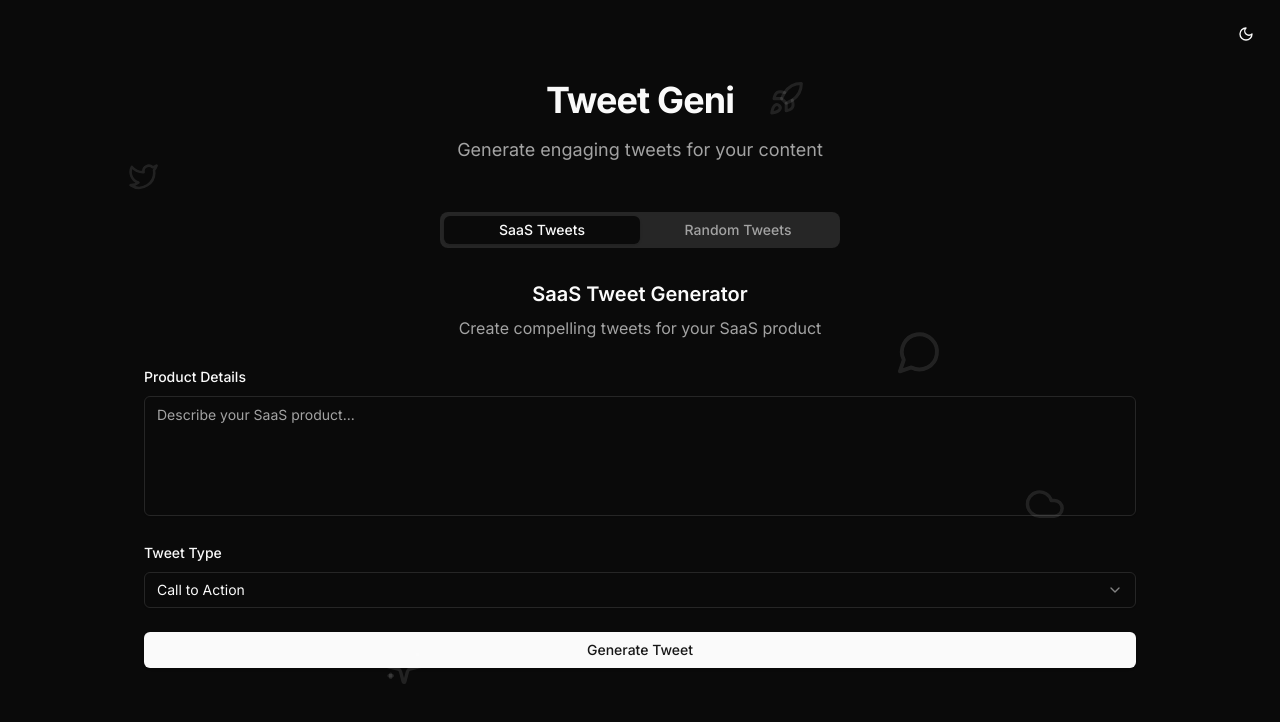
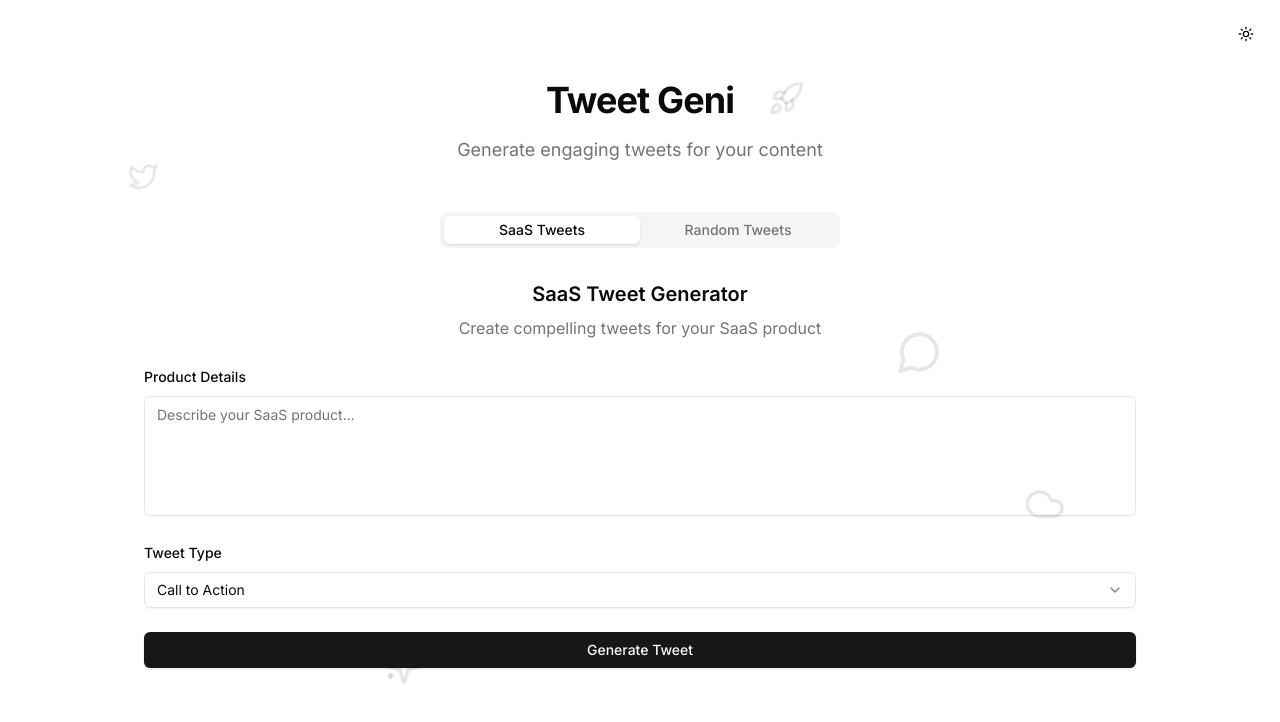
Before and after one commit to Shrishail-Patil/TweetGen, a Next.js app: page / in a window 1280 px wide. Shown: the top 722 px of the page. Built offline with nearby package versions, Linux system fonts and the light colour scheme.

Commit message:
default theme - light

```diff
--- a/app/page.tsx
+++ b/app/page.tsx
@@ -12,7 +12,7 @@ import { Analytics } from "@vercel/analytics/react"
 import { SpeedInsights } from "@vercel/speed-insights/next"
 
 export default function Page() {
-  const [isDark, setIsDark] = useState(true)
+  const [isDark, setIsDark] = useState(false)
 
   return (
     <div className={`min-h-screen w-full transition-colors duration-300 ${isDark ? "dark" : ""}`}>
```
